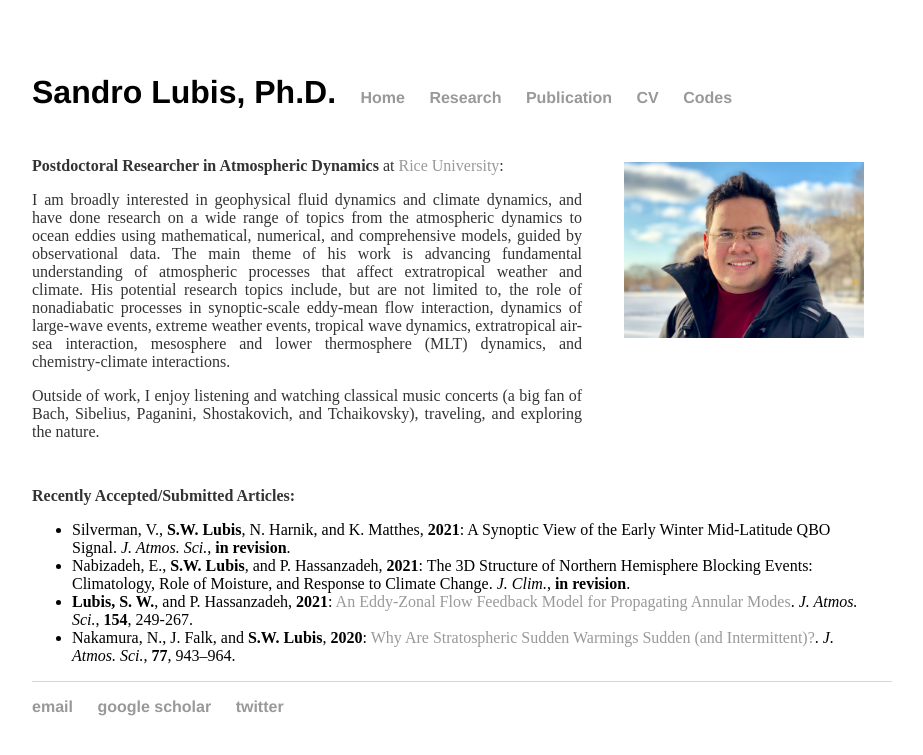
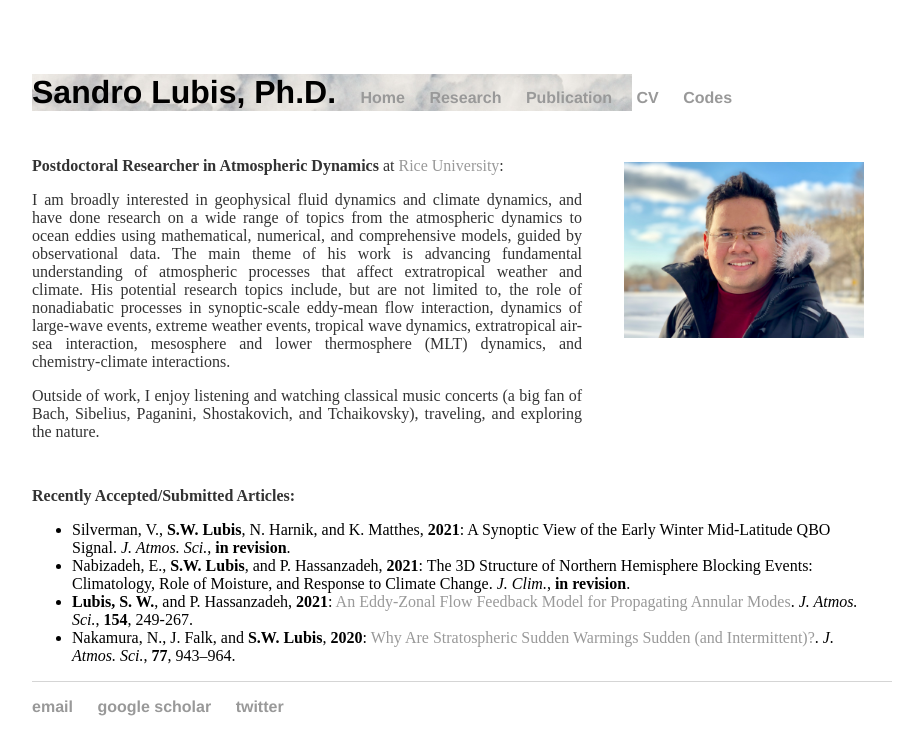
Before and after one commit to sandrolubis/sandrolubis.github.io, a Jekyll site: the page built from index.html, in a window 1280 px wide. Shown: the top 755 px of the page, without its empty margins (276-1199 px from the left). Built offline with Jekyll 4.4.1, drawn with Linux system fonts in a browser that asks for light colours.

Commit message:
Update main.css

```diff
--- a/assets/css/main.css
+++ b/assets/css/main.css
@@ -2,6 +2,9 @@ body {
     width: 600px;
     padding-left:  300px;
     padding-top:  50px;
+}
+nav {
+	background-image:url("https://sandrolubis.github.io/assets/images/HB_bg_130427_2.jpg");
 }
 nav ul, footer ul {
     font-family:'Helvetica', 'Arial', 'Sans-Serif';
```
